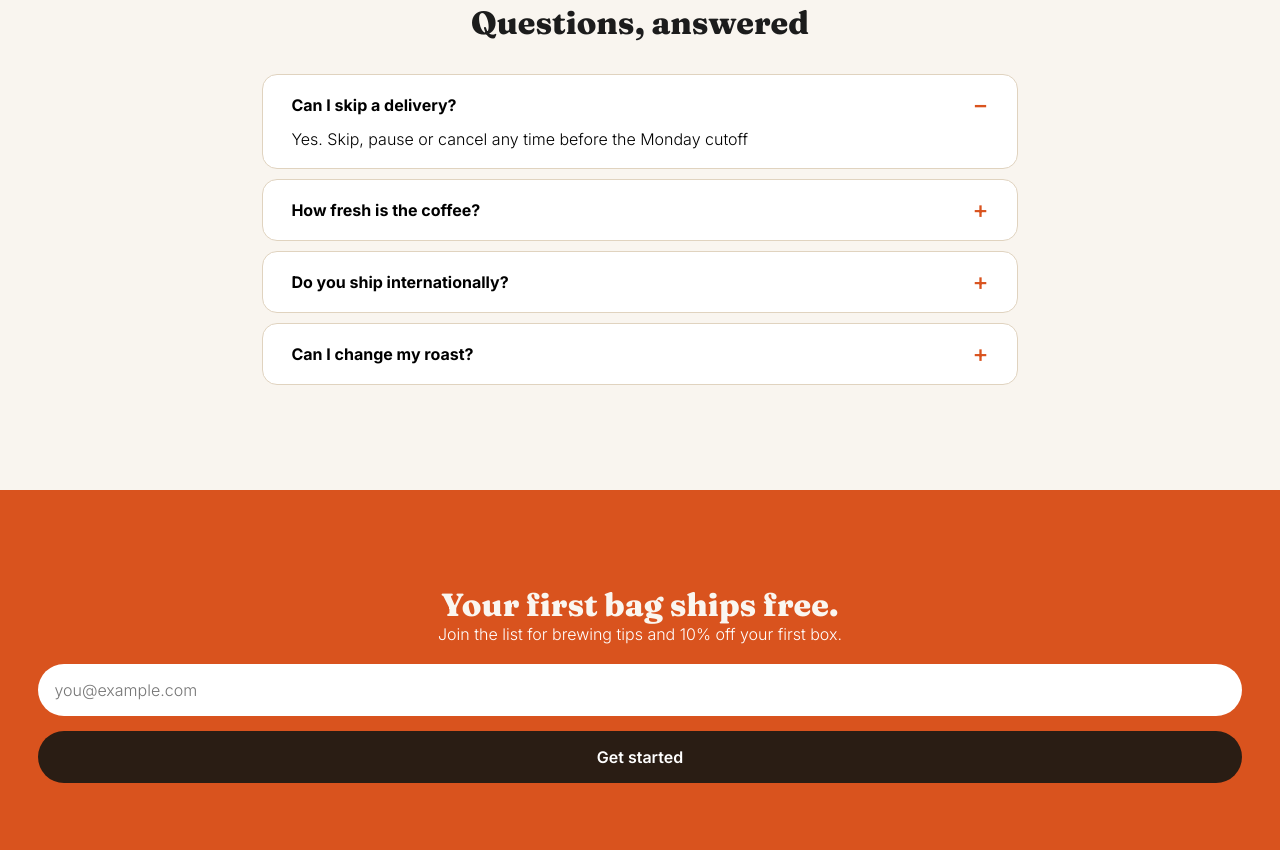
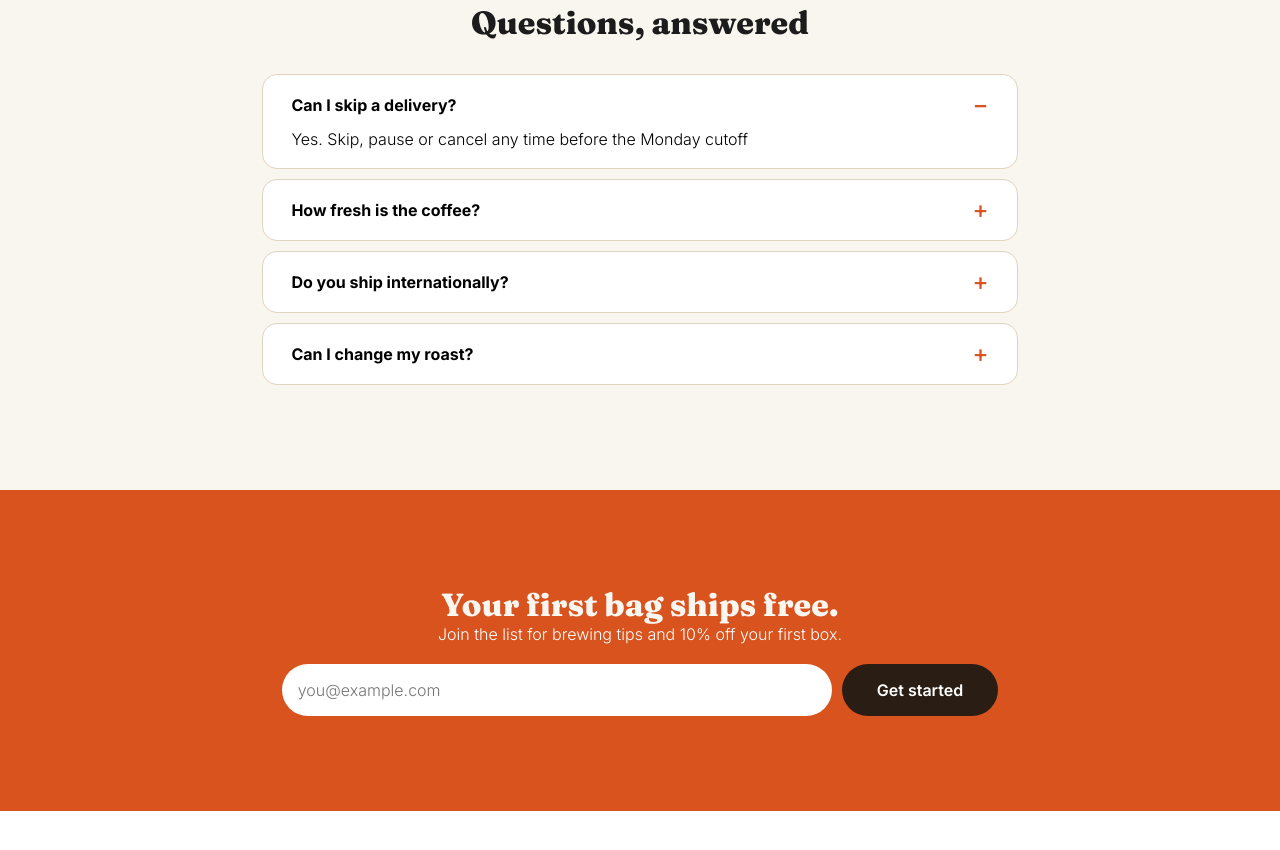
Before and after one commit to codeskeelzz/02-landing-page, a plain HTML site: page index.html in a window 1280 px wide. Shown: the part 3706-4556 px from the top of the page. After the commit the page ends 4517 px from the top, so only its background shows below. Drawn offline with Linux system fonts and the light colour scheme.

Commit message:
Add sign-up band

```diff
--- a/styles.css
+++ b/styles.css
@@ -931,7 +931,24 @@ summary:focus-visible {
 
 
 /*===================== 10. SUBSCRIPTION  ===========================*/
+.subscription-form  {
+    display: flex;
+    flex-direction: row;
+    justify-content: center;
+    align-items: center;
+    gap: 10px;
+}
 
+.subscription-form input {
+    width: 550px;
+    max-width: 100%;
+}
+
+.subscription-form button {
+    margin-top: 0;
+    width: auto;
+    padding-inline: 35px;
+}
 
 
 
```
